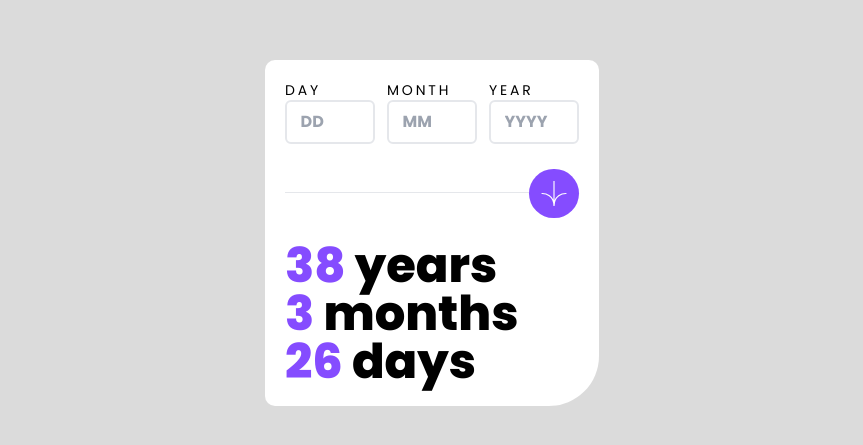
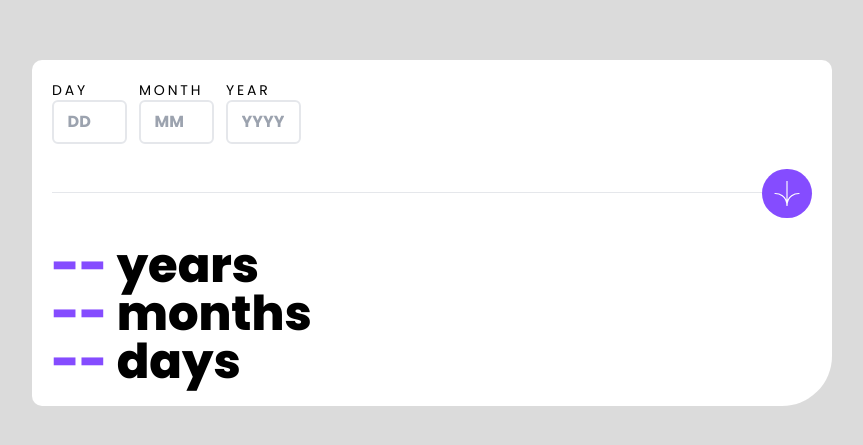
Before and after one commit to Atatra/age-calculator-app, a Next.js app: page / in a window 1280 px wide. Shown: the part 167-612 px from the top of the page, without its empty margins (208-1071 px from the left). Built offline with nearby package versions, Linux system fonts and the light colour scheme.

Commit message:
small styling changes

```diff
--- a/src/app/globals.css
+++ b/src/app/globals.css
@@ -9,7 +9,8 @@
   background-color: theme("colors.neutral.white");
   display: flex;
   flex-direction: column;
+  align-self: center;
   border-radius: 10px 10px 50px;
   padding: 20px 20px;
-  margin: 0px 15px;
+  margin: 0px 10px;
 }
--- a/src/app/layout.tsx
+++ b/src/app/layout.tsx
@@ -35,12 +35,7 @@ export default function RootLayout({
 }>) {
   return (
     <html lang="en">
-      <body
-        className={`${poppins.variable} min-h-screen flex
-    items-center justify-center`}
-      >
-        {children}
-      </body>
+      <body className={`${poppins.variable}`}>{children}</body>
     </html>
   );
 }
--- a/src/app/page.tsx
+++ b/src/app/page.tsx
@@ -3,8 +3,8 @@ import iconArrow from "../../public/images/icon-arrow.svg";
 
 export default function Home() {
   return (
-    <main className="w-full font-poppins flex justify-center">
-      <section className="card max-w-[350px] sm:max-w-[500px]">
+    <main className="flex justify-center min-h-screen w-full font-poppins">
+      <section className="card max-w-[350px] sm:min-w-[500px] xl:min-w-[800px]">
         <form>
           <div className="flex gap-3">
             <Input id="day" name="day" placeholder="DD" topLabel="DAY" />
@@ -29,13 +29,13 @@ export default function Home() {
         </form>
 
         <strong className="text-5xl font-extrabold">
-          <span className="text-primary-purple">38</span> years
+          <span className="text-primary-purple">--</span> years
         </strong>
         <strong className="text-5xl font-extrabold">
-          <span className="text-primary-purple">3</span> months
+          <span className="text-primary-purple">--</span> months
         </strong>
         <strong className="text-5xl font-extrabold">
-          <span className="text-primary-purple">26</span> days
+          <span className="text-primary-purple">--</span> days
         </strong>
       </section>
     </main>
--- a/src/components/Input.tsx
+++ b/src/components/Input.tsx
@@ -6,7 +6,7 @@ interface Props {
 }
 const Input = ({ id, name, placeholder, topLabel }: Props) => {
   return (
-    <div className="flex flex-col max-w-[90px]">
+    <div className="flex flex-col max-w-[75px]">
       <label htmlFor="day" className="tracking-[0.2em] text-sm">
         {topLabel}
       </label>
```
